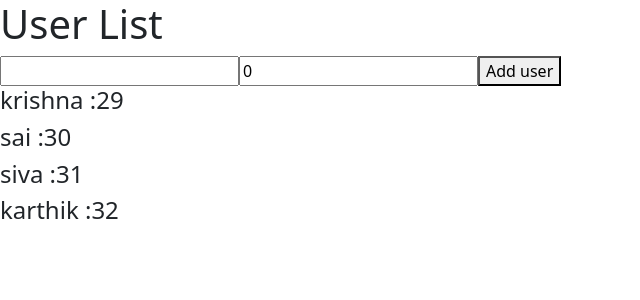
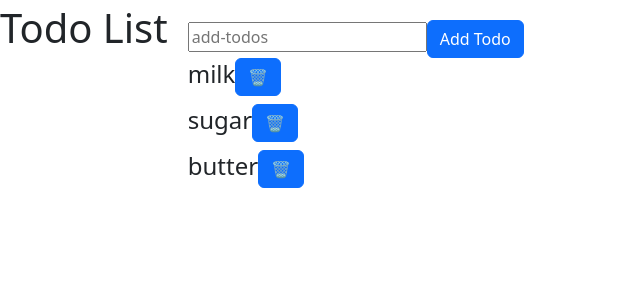
Before and after one commit to gabalekrishna/react-dev, a React (Create React App) app: page / in a window 1280 px wide. Shown: the top 300 px of the page, without its empty margins (0-640 px from the left). Built offline with nearby package versions, Linux system fonts and the light colour scheme.

Commit message:
todos-example

```diff
--- a/src/App.js
+++ b/src/App.js
@@ -7,11 +7,12 @@ import Work from "./components/Work/Work";
 import RecentPosts from "./RecentPosts";
 import Counter from "./components/Counter";
 import UserList from "./components/UserList";
+import Todos from "./components/Todos";
 
 function App() {
   return (
     <>
-       <UserList />
+       <Todos />
     </>
     // <Routes>
     //   <Route path="/" element={<Home />}/>
--- /dev/null
+++ b/src/components/Todos.jsx
@@ -0,0 +1,41 @@
+import { useState } from "react"
+
+
+
+const Todos = () => {
+    const todosList = [{todo: "milk"},{todo: "sugar"}, {todo: "butter"} ]
+    const [todos, setTodos] = useState(todosList)
+    const [name, setName] = useState("")
+    const handleAddTodo = () => {
+    setTodos([...todos, { todo: name}])
+    setName("")
+    }
+   const handleDelete = (e,deleteuser) => {
+    console.log(deleteuser)
+    const updatedTodos =  todos.forEach((item) => item.todo !== deleteuser)
+    setTodos(updatedTodos)
+   }
+
+    return (
+        <div className="d-flex align-items-baseline">
+            <h1>Todo List</h1>
+            <div style={{margin:"20px"}}>
+                <input placeholder="add-todos" value={name} onChange={(e)=> setName(e.target.value)}/>
+                <button className="btn btn-primary" onClick={handleAddTodo}>Add Todo</button>
+              {
+               todos.map((item , index)=>{
+                return (
+                    <h4>
+                        {item.todo}
+                        <span className="btn btn-primary" onClick={(e)=> handleDelete(e,item.todo)}> 🗑️ </span>
+                    </h4>
+                )
+               })
+              }
+            </div>
+        </div>
+
+    )
+}
+
+export default Todos;
--- a/src/components/UserList.jsx
+++ b/src/components/UserList.jsx
@@ -48,7 +48,6 @@ const UserList = () => {
             )
         })
        }
-
        </>
 
     )
```
